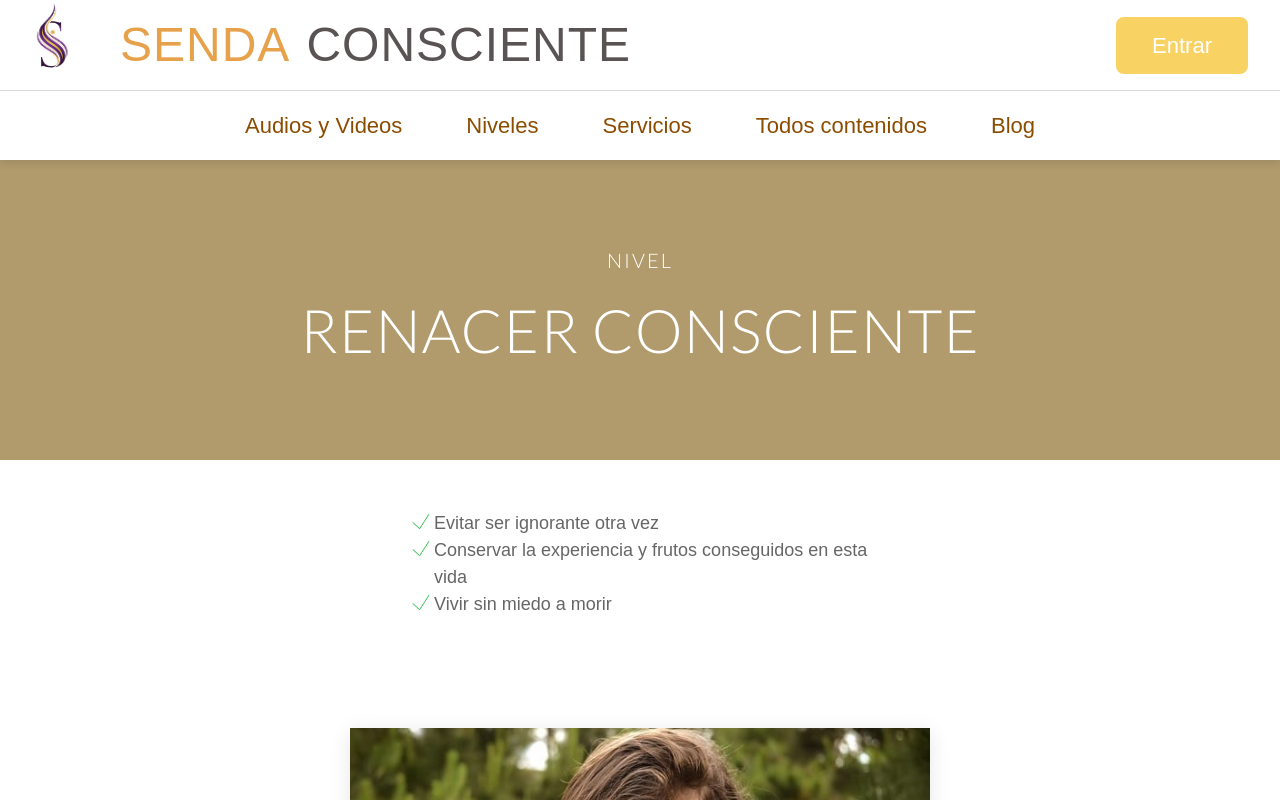
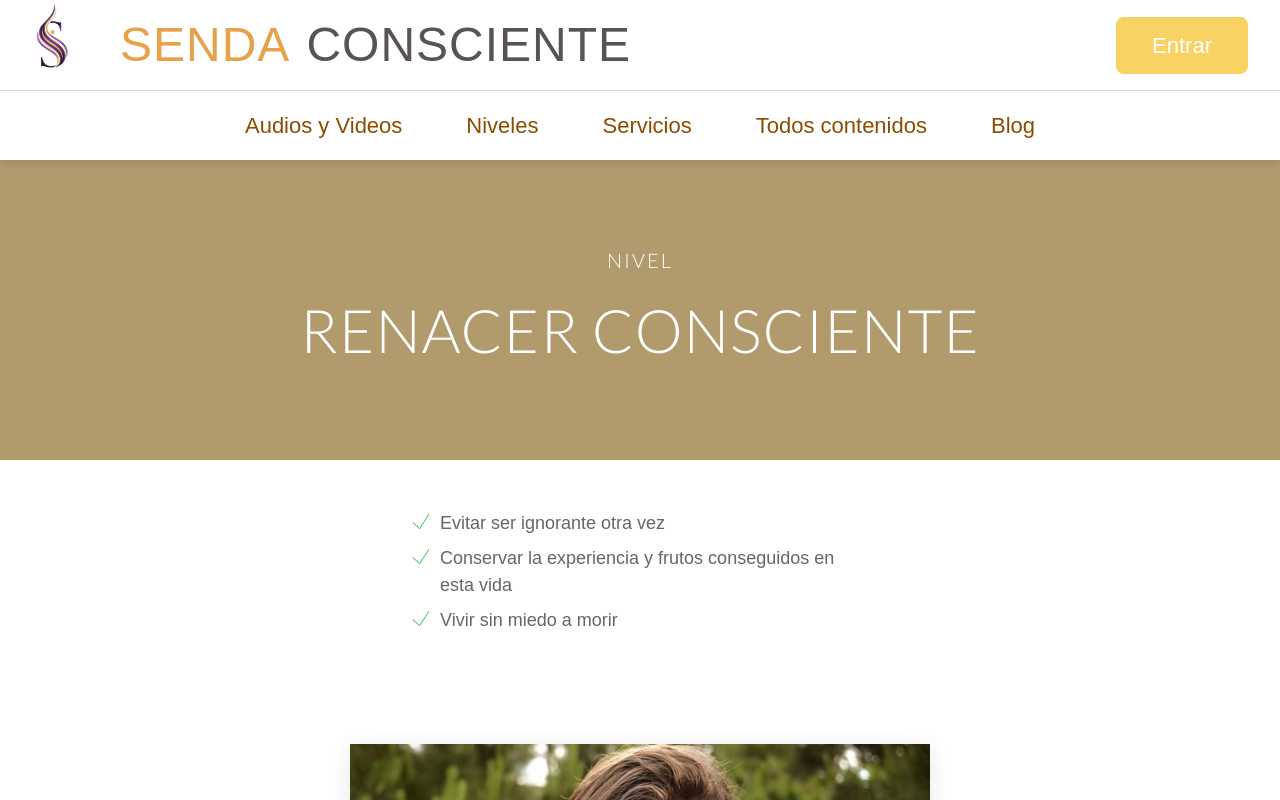
Before and after one commit to orbimatrix/Conscious-path, a Next.js app: page /renacer in a window 1280 px wide. Shown: the top 800 px of the page. Built offline with nearby package versions, Linux system fonts and the light colour scheme; no server answers.

Commit message:
Update CSS styles in es_karma.css and renacer.css to improve layout consistency and spacing
- Reduced gap sizes in flex containers for better alignment.
- Commented out margin-right properties in benefit-icon classes to enhance layout flexibility.

```diff
--- a/src/app/estructural/es_karma.css
+++ b/src/app/estructural/es_karma.css
@@ -92,7 +92,7 @@
     display: flex;
     align-items: center;
     justify-content: flex-start;
-    gap: 12px;
+    gap: 8px;
     padding: 6px 0;
     font-size: 18px;
     color: #666;
@@ -100,7 +100,7 @@
   }
 
   .benefit-icon {
-    margin-right: 15px;
+    /* margin-right: 15px; */
     flex-shrink: 0;
     width: 22px;
     height: 22px;
--- a/src/app/renacer/renacer.css
+++ b/src/app/renacer/renacer.css
@@ -89,7 +89,7 @@
   display: flex;
   flex-direction: column;
   align-items: flex-start;
-  gap: 0;
+  gap: 8px;
   max-width: 400px;
   margin: 0 auto;
 }
@@ -139,7 +139,7 @@
   display: flex;
   align-items: flex-start;
   justify-content: flex-start;
-  gap: 0;
+  gap: 8px;
   padding: 0;
   font-size: 18px;
   color: #666;
@@ -147,7 +147,7 @@
 }
 
 .benefit-icon {
-  margin-right: 2px;
+  /* margin-right: 8px; */
   flex-shrink: 0;
   width: 22px;
   height: 22px;
```
